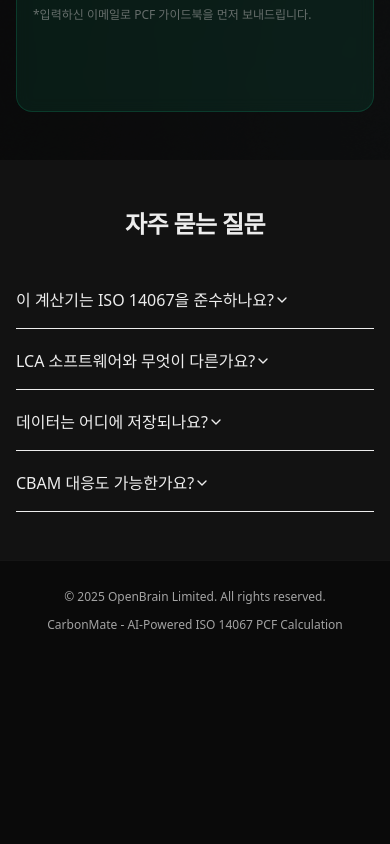
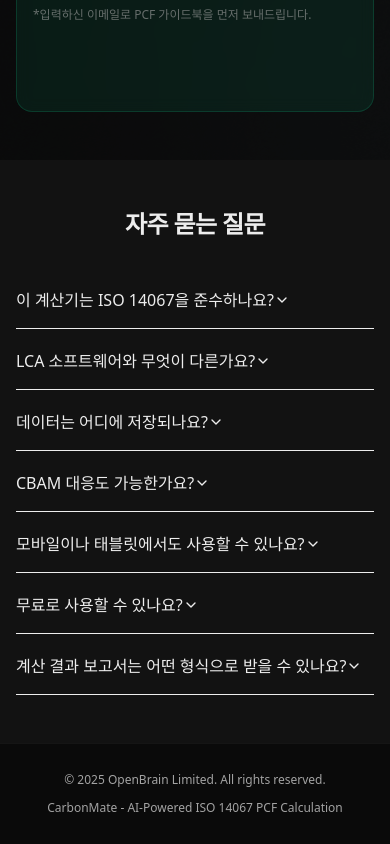
Before and after one commit to neod00/CarbonMate, a Next.js app: page / in a window 390 px wide. Shown: the part 5013-5857 px from the top of the page. Before the commit the page ends 5674 px from the top, so only its background shows below. Built offline with nearby package versions, Linux system fonts and the light colour scheme.

Commit message:
feat: FAQ 섹션에 모바일 지원, 무료 사용, 보고서 형식 질문 추가

```diff
--- a/src/components/sections/faq.tsx
+++ b/src/components/sections/faq.tsx
@@ -37,6 +37,24 @@ export function FAQ() {
                             CBAM(탄소국경조정제도)은 별도의 산정 방식과 리포팅 양식을 요구합니다. 이 도구의 결과값은 CBAM 배출량 산정의 기초 자료로 활용될 수 있으나, CBAM 전용 리포팅을 위해서는 추가적인 컨설팅이 필요합니다.
                         </AccordionContent>
                     </AccordionItem>
+                    <AccordionItem value="item-5">
+                        <AccordionTrigger>모바일이나 태블릿에서도 사용할 수 있나요?</AccordionTrigger>
+                        <AccordionContent>
+                            네, CarbonMate는 모바일, 태블릿, 데스크톱 모든 기기에서 최적화된 반응형 디자인으로 제공됩니다. 스마트폰에서도 쉽게 제품 탄소발자국을 계산하고 결과를 확인할 수 있습니다.
+                        </AccordionContent>
+                    </AccordionItem>
+                    <AccordionItem value="item-6">
+                        <AccordionTrigger>무료로 사용할 수 있나요?</AccordionTrigger>
+                        <AccordionContent>
+                            네, CarbonMate는 완전 무료로 제공됩니다. 사용을 위해서는 회원가입이 필요하며, 별도의 결제 없이 바로 사용하실 수 있습니다. 전문가 검증이나 상세 컨설팅이 필요한 경우에만 별도 문의를 통해 서비스를 제공합니다.
+                        </AccordionContent>
+                    </AccordionItem>
+                    <AccordionItem value="item-7">
+                        <AccordionTrigger>계산 결과 보고서는 어떤 형식으로 받을 수 있나요?</AccordionTrigger>
+                        <AccordionContent>
+                            계산 완료 후 ISO 14067 준수 보고서를 HTML, Markdown, JSON 형식으로 내보낼 수 있습니다. 브라우저의 인쇄 기능을 사용하여 PDF로 저장하거나 인쇄할 수도 있습니다.
+                        </AccordionContent>
+                    </AccordionItem>
                 </Accordion>
             </div>
         </section>
```
